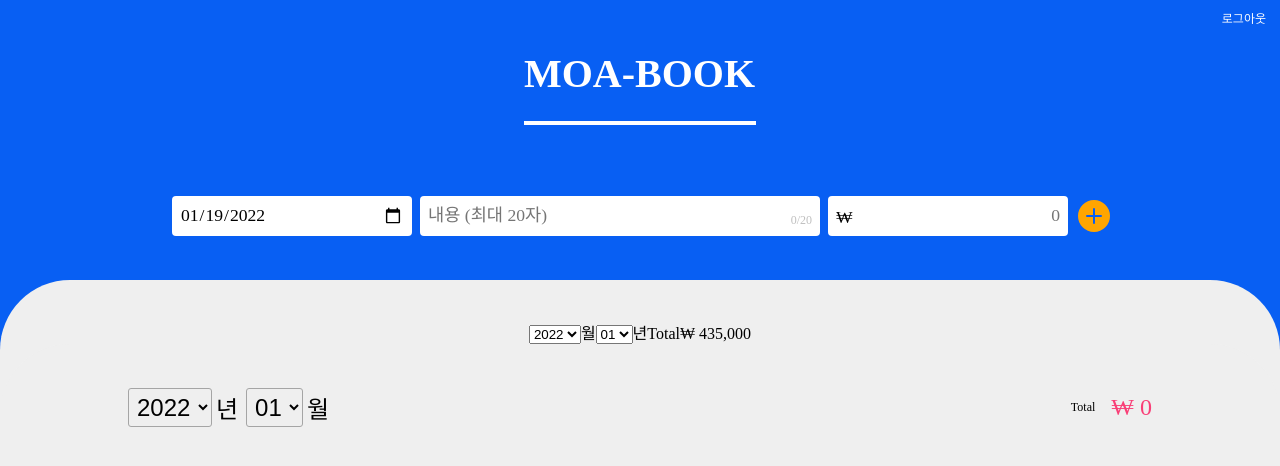
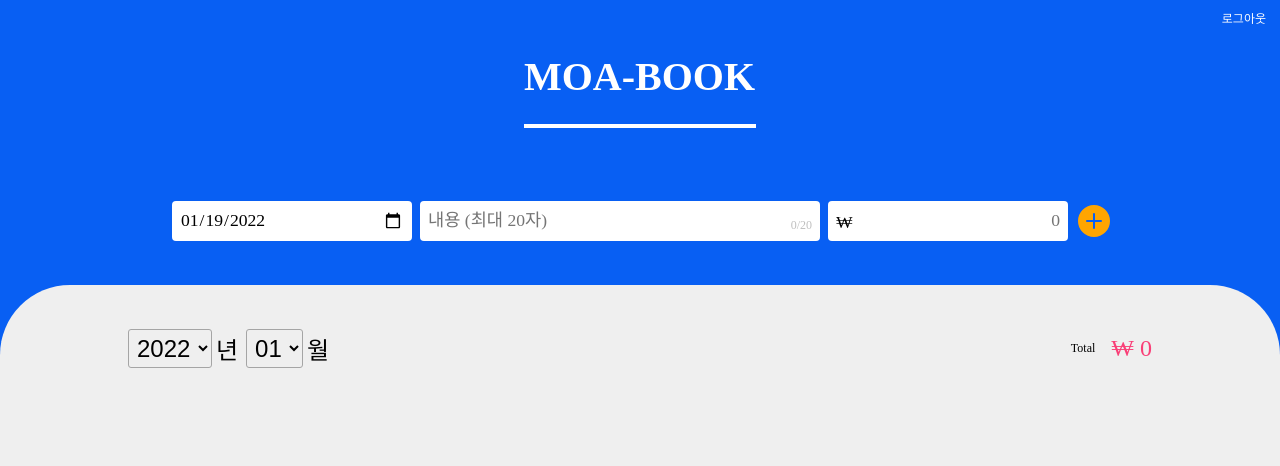
Before and after one commit to young-d/moabook-v1, a Next.js app: page / in a window 1280 px wide. Shown: the top 466 px of the page. Built offline with nearby package versions, Linux system fonts and the light colour scheme; a web font is replaced by a local one.

Commit message:
chore: main페이지 불필요 태그 제거

```diff
--- a/pages/index.tsx
+++ b/pages/index.tsx
@@ -8,38 +8,17 @@ const Home = (): JSX.Element => {
     <Container>
       <Header />
       <SpendingForm />
-      <Wrapper>
-        <>
-          <select name="year" id="year-select">
-            <option value="2022">2022</option>
-          </select>
-          월
-          <select name="month" id="month-select">
-            <option value="01">01</option>
-          </select>
-          년<span>Total</span>
-          <span>₩ 435,000</span>
-        </>
-        <SpendingList />
-      </Wrapper>
+      <SpendingList />
     </Container>
   );
 };
 
 const Container = styled.div`
+  width: 100%;
   height: 100vh;
   display: flex;
   flex-direction: column;
   font-family: 'GmarketSansMedium';
 `;
 
-const Wrapper = styled.section`
-  height: 68%;
-  background-color: #efefef;
-  border-radius: 70px 70px 0 0;
-  margin-top: auto;
-  text-align: center;
-  padding: 40px 0;
-`;
-
 export default Home;
```
